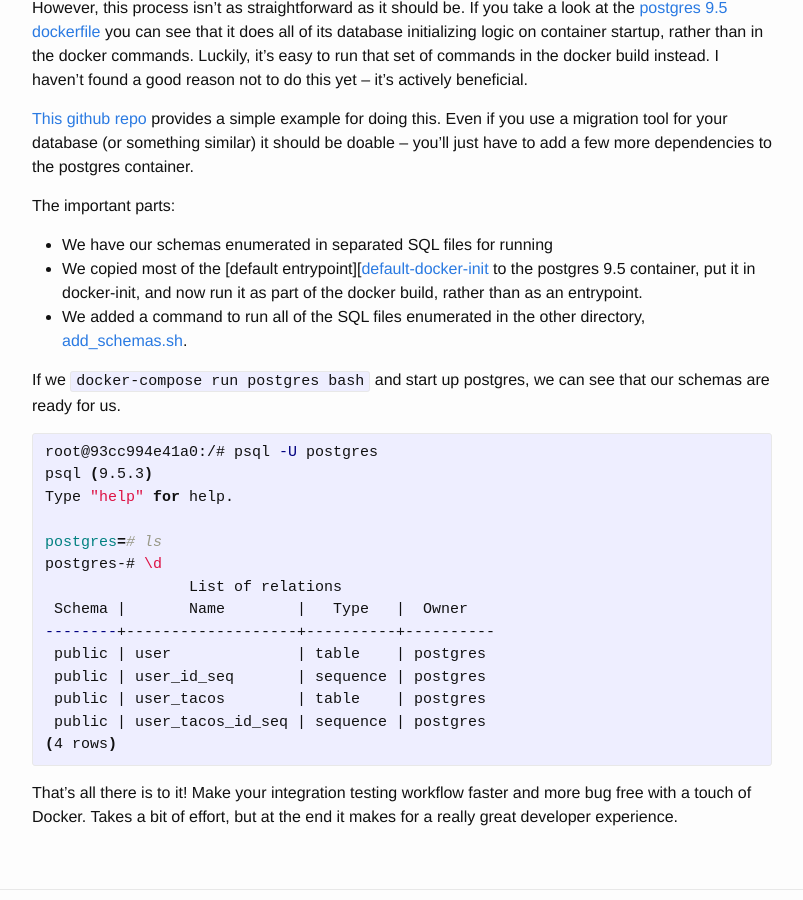
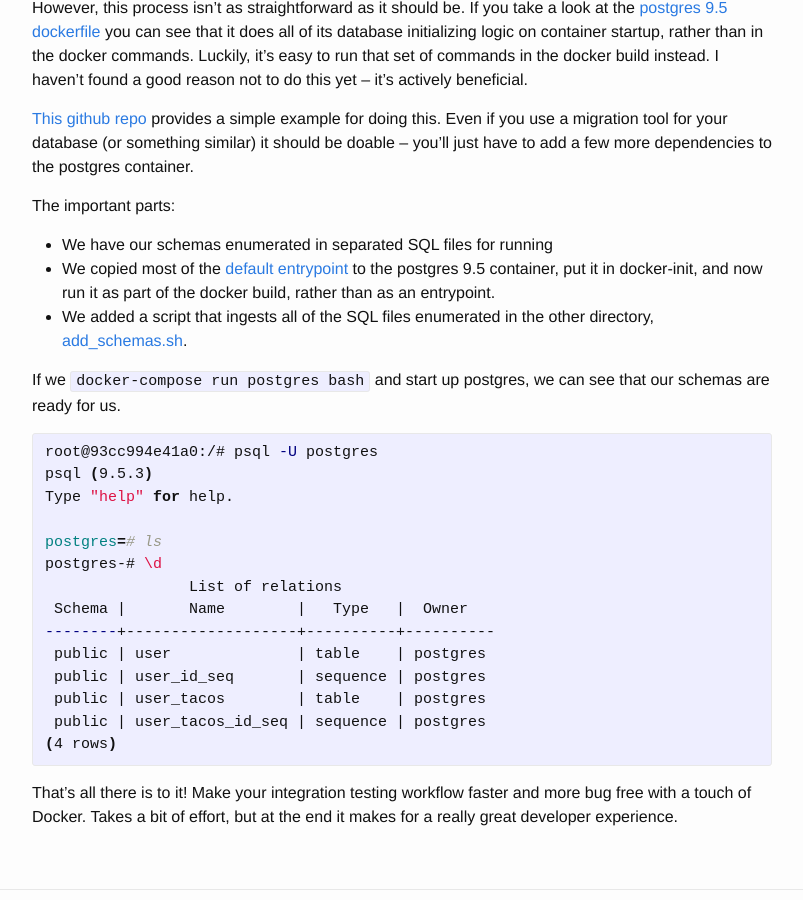
Before and after one commit to bpicolo/bpicolo.github.io, a Jekyll site: the page built from _posts/2016-06-01-welcome-to-jekyll.markdown, in a window 1280 px wide and 900 px high, scrolled down 705 px. Shown: the whole window, without its empty margins (238-1041 px from the left). Built offline with Jekyll 4.4.1, drawn with Linux system fonts in a browser that asks for light colours; comment, search, counter and statistics services are not loaded.

Commit message:
Links are hard

```diff
--- a/_posts/2016-06-01-welcome-to-jekyll.markdown
+++ b/_posts/2016-06-01-welcome-to-jekyll.markdown
@@ -42,11 +42,12 @@ use a migration tool for your database (or something similar) it should be doabl
 you'll just have to add a few more dependencies to the postgres container.
 
 The important parts:
+
 * We have our schemas enumerated in separated SQL files for running
-* We copied most of the [default entrypoint][[default-docker-init] to the postgres 9.5
+* We copied most of the [default entrypoint][default-docker-init] to the postgres 9.5
 container, put it in docker-init, and now run it as part of the docker build, rather
 than as an entrypoint.
-* We added a command to run all of the SQL files enumerated in the other directory, [add_schemas.sh][add-schemas].
+* We added a script that ingests all of the SQL files enumerated in the other directory, [add_schemas.sh][add-schemas].
 
 If we `docker-compose run postgres bash` and start up postgres, we can see that
 our schemas are ready for us.
```
